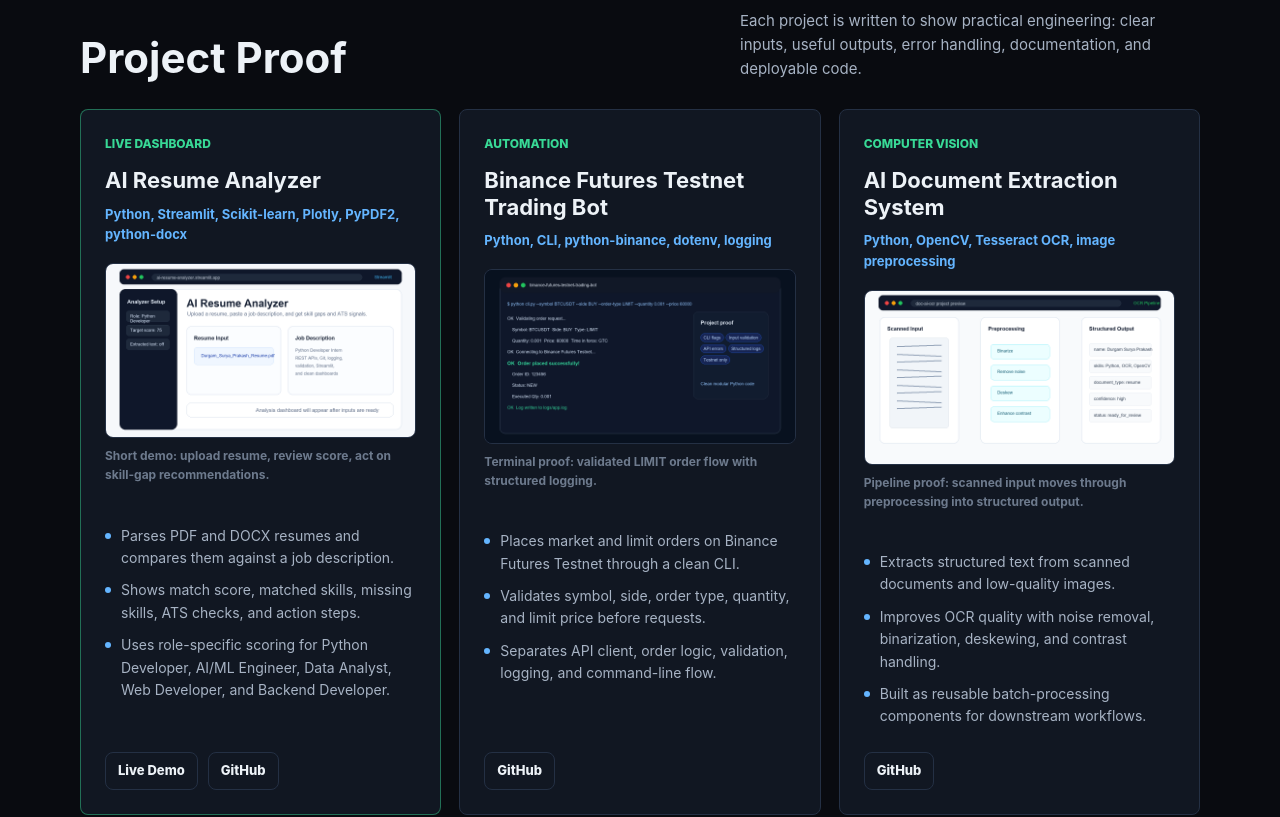
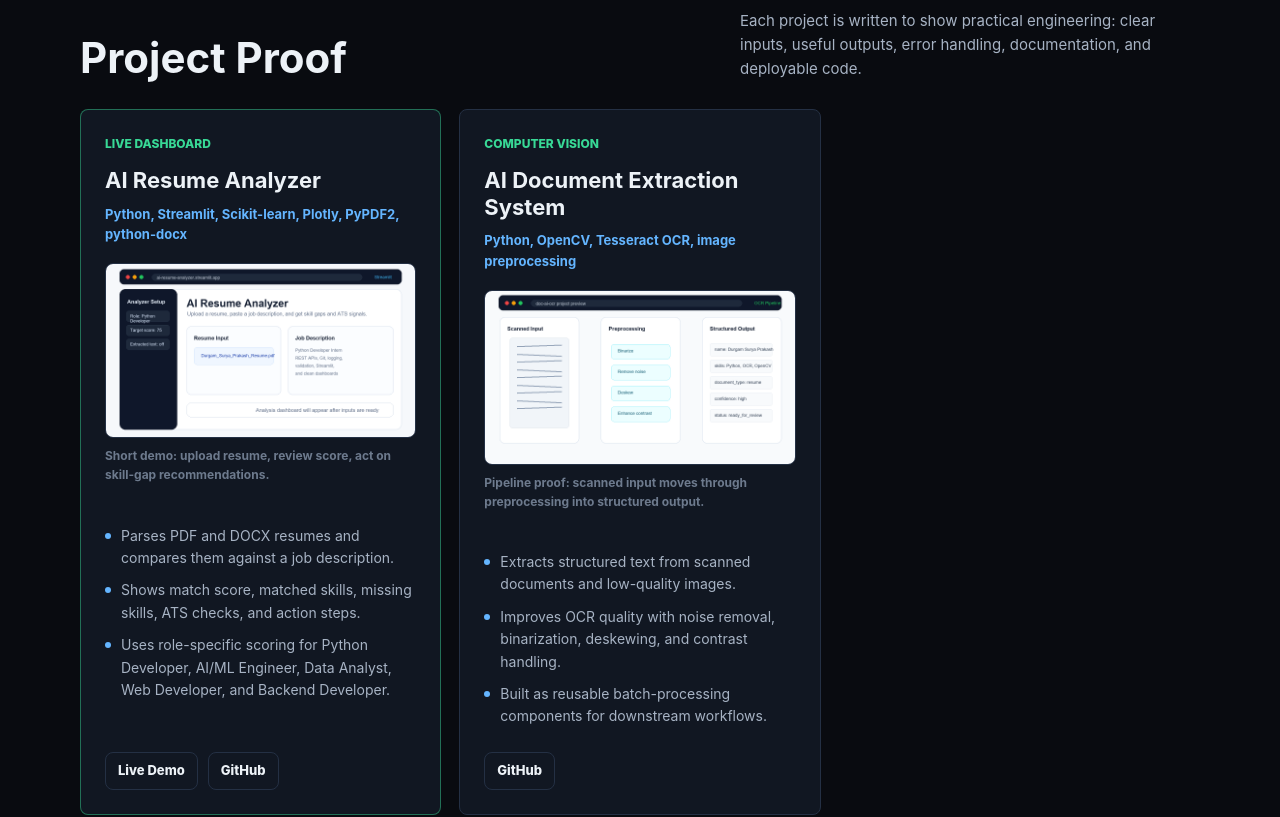
Before and after one commit to 24211a6639-ops/24211a6639-ops.github.io, a plain HTML site: page index.html in a window 1280 px wide. Shown: the part 1440-2257 px from the top of the page. Drawn offline with Linux system fonts and the light colour scheme.

Commit message:
Remove Binance project from portfolio

```diff
--- a/index.html
+++ b/index.html
@@ -840,7 +840,7 @@
         <div class="eyebrow"><span class="status-dot"></span>Open to Python developer internships</div>
         <h1 id="hero-title">Python & AI/ML Developer building practical automation tools.</h1>
         <p class="hero-copy">
-          I am <strong>Durgam Surya Prakash</strong>, a B.Tech CSE (AI/ML) student at BVRIT. I build Python projects that solve real problems: resume matching, OCR extraction, API automation, validation, and clean dashboards.
+          I am <strong>Durgam Surya Prakash</strong>, a B.Tech CSE (AI/ML) student at BVRIT. I build Python projects that solve real problems: resume matching, OCR extraction, validation, and clean dashboards.
         </p>
 
         <div class="actions">
@@ -934,24 +934,6 @@
           <div class="project-actions">
             <a class="mini-link" href="https://ai-resume-analyzer.streamlit.app" target="_blank" rel="noopener">Live Demo</a>
             <a class="mini-link" href="https://github.com/24211a6639-ops/ai-resume-analyzer" target="_blank" rel="noopener">GitHub</a>
-          </div>
-        </article>
-
-        <article class="project-card">
-          <div class="project-label">Automation</div>
-          <h3>Binance Futures Testnet Trading Bot</h3>
-          <div class="stack">Python, CLI, python-binance, dotenv, logging</div>
-          <figure class="project-media">
-            <img class="project-shot" src="assets/trading-bot-terminal.png" alt="Terminal screenshot showing the trading bot placing a validated Binance Futures Testnet order.">
-            <figcaption>Terminal proof: validated LIMIT order flow with structured logging.</figcaption>
-          </figure>
-          <ul>
-            <li>Places market and limit orders on Binance Futures Testnet through a clean CLI.</li>
-            <li>Validates symbol, side, order type, quantity, and limit price before requests.</li>
-            <li>Separates API client, order logic, validation, logging, and command-line flow.</li>
-          </ul>
-          <div class="project-actions">
-            <a class="mini-link" href="https://github.com/24211a6639-ops/binance-futures-testnet-trading-bot" target="_blank" rel="noopener">GitHub</a>
           </div>
         </article>
 
```
Also changed, not shown: assets/portfolio-share.png, assets/trading-bot-terminal.png (deleted), 2 other files.
